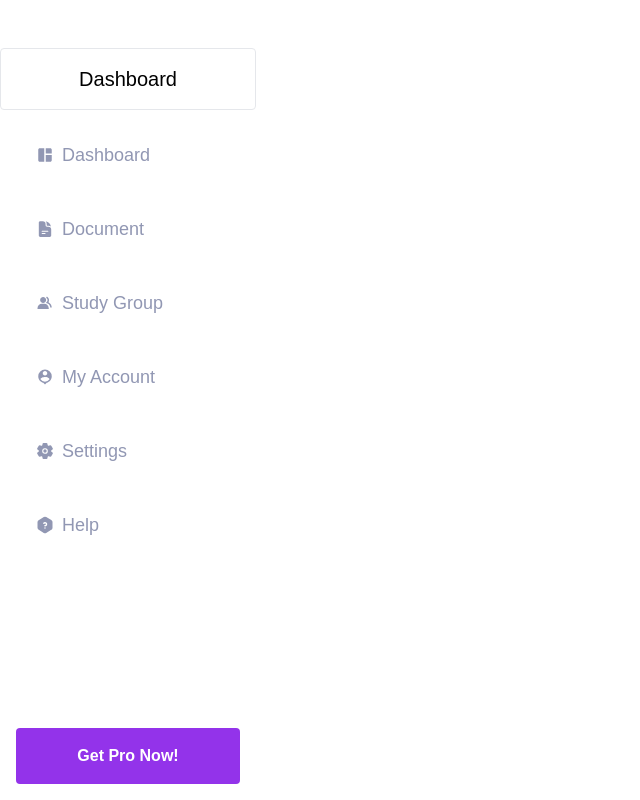
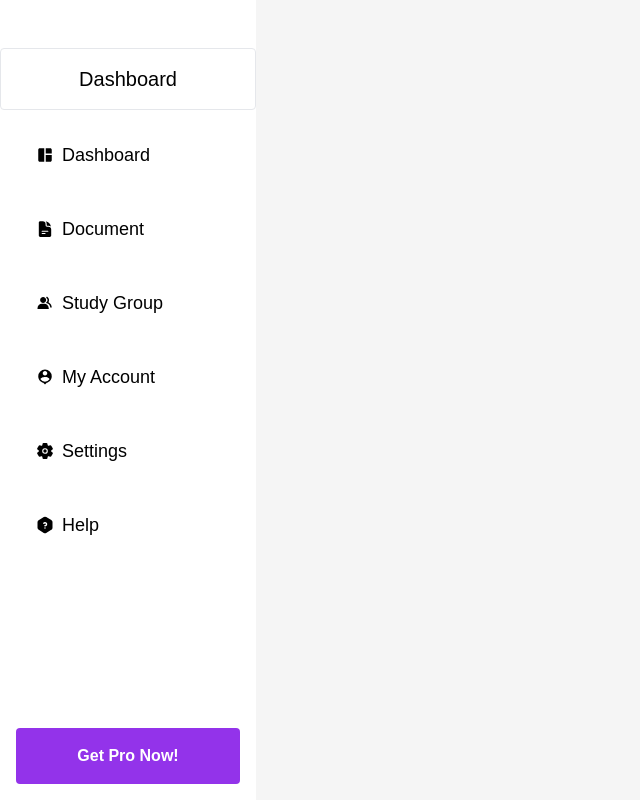
Before and after one commit to phuquocchamp/docuroom-application, a React (Vite) app in the folder frontend/: page / in a window 1280 px wide. Shown: the whole page, without its empty margins (0-640 px from the left). Built offline with nearby package versions, Linux system fonts and the light colour scheme.

Commit message:
creat sidebar component config

```diff
--- /dev/null
+++ b/frontend/src/App.css
@@ -0,0 +1,4 @@
+@import url('https://fonts.googleapis.com/css2?family=Inter:wght@100..900&family=Poppins:ital,wght@0,100;0,200;0,300;0,400;0,500;0,600;0,700;0,800;0,900;1,100;1,200;1,300;1,400;1,500;1,600;1,700;1,800;1,900&display=swap');
+body{
+    font-family:"Poppins", sans-serif;
+}
--- a/frontend/src/index.css
+++ b/frontend/src/index.css
@@ -2,3 +2,8 @@
 @tailwind base;
 @tailwind components;
 @tailwind utilities;
+
+:root{
+    background-color: #f5f5f5 ;
+    font-family: 'Poppins', sans-serif;
+}
--- a/frontend/tailwind.config.js
+++ b/frontend/tailwind.config.js
@@ -10,8 +10,8 @@
         sans: ['Poppins', 'sans-serif'],
       },
       colors: {
-        'fresh-blue': '#3572EF',
-        'light-purpe': '#9197B3',
+        'primary-blue': '#3572EF',
+        'purpe': '#9197B3',
       },
     },
   },
```
Also changed, not shown: 1 other file (tests, documents, lock files or other folders).
